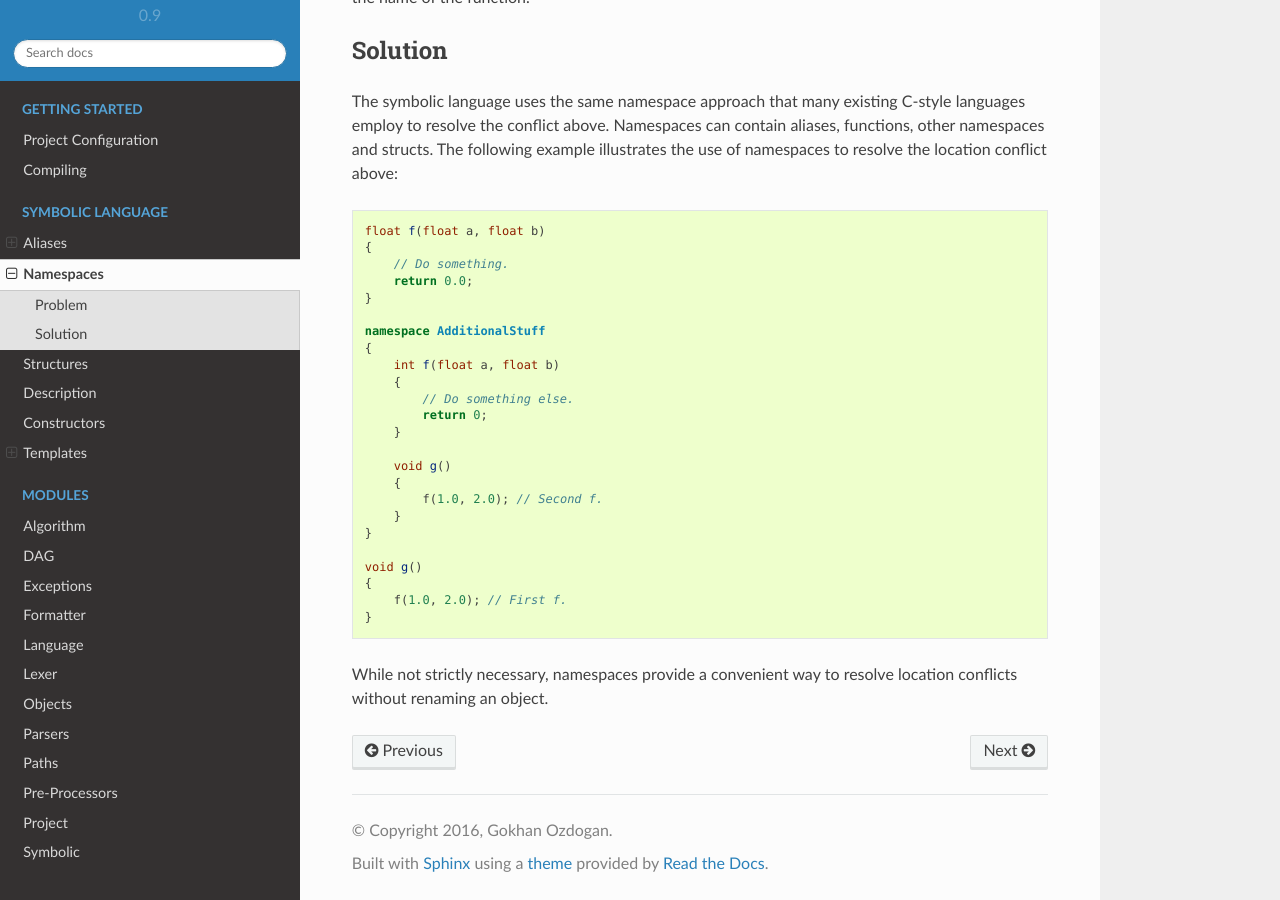
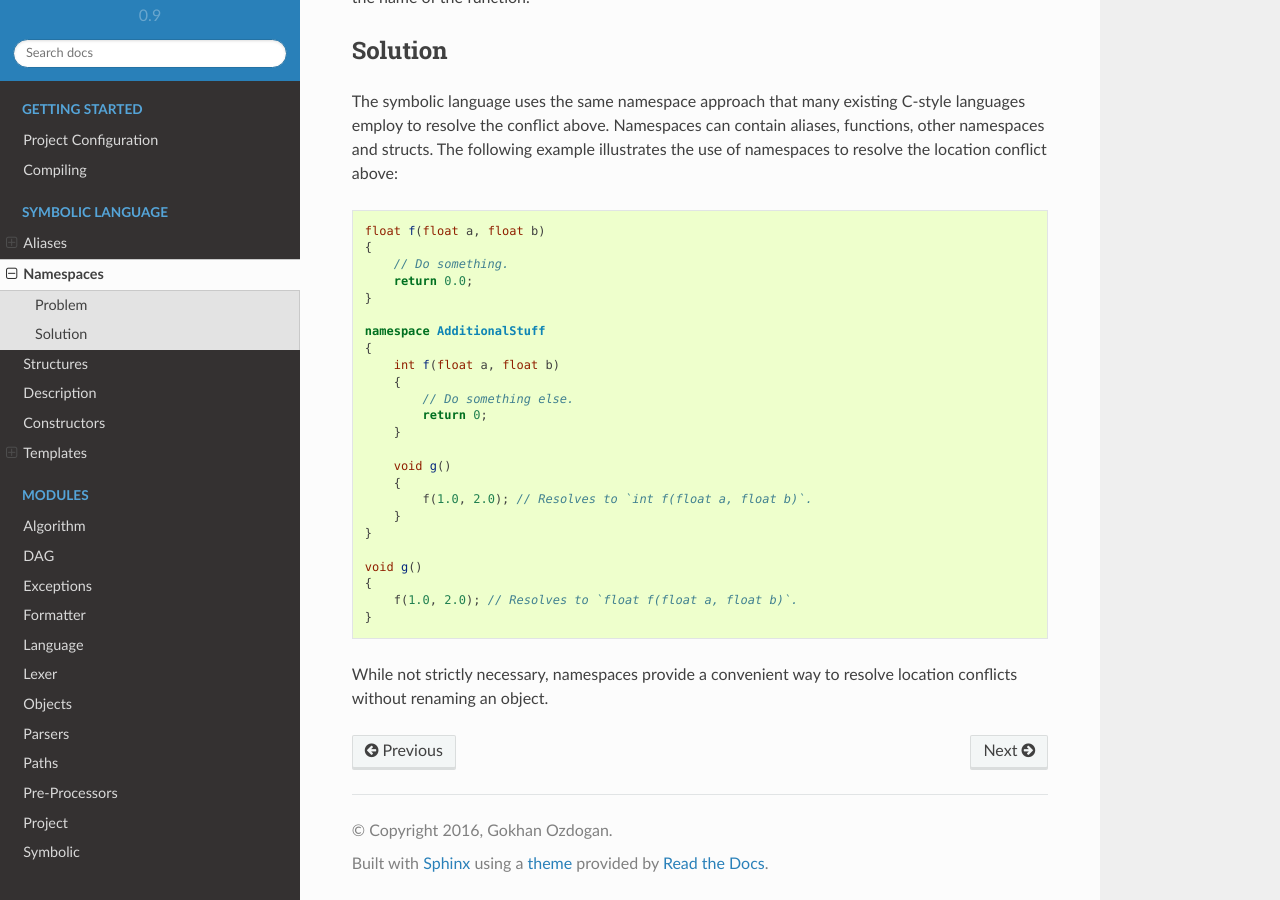
Before and after one commit to yoshimon/symbolic, a Sphinx documentation site: the page built from doc/sphinx/source/symbolic_language/namespaces.rst, in a window 1280 px wide and 900 px high, scrolled down 693 px. Built offline with Sphinx 7.4.7 and the Read the Docs theme 2.0.0, drawn with Linux system fonts in a browser that asks for light colours; pages that are not in the unit, such as notebooks, are missing from menus.

Commit message:
Update namespaces.rst

```diff
--- a/doc/sphinx/source/symbolic_language/namespaces.rst
+++ b/doc/sphinx/source/symbolic_language/namespaces.rst
@@ -52,13 +52,13 @@ The following example illustrates the use of namespaces to resolve the location
 
 	void g()
 	{
-	    f(1.0, 2.0); // Second f.
+	    f(1.0, 2.0); // Resolves to `int f(float a, float b)`.
 	}
     }
 
     void g()
     {
-        f(1.0, 2.0); // First f.
+        f(1.0, 2.0); // Resolves to `float f(float a, float b)`.
     }
 
 While not strictly necessary, namespaces provide a convenient way to resolve location conflicts without renaming an object.
```
